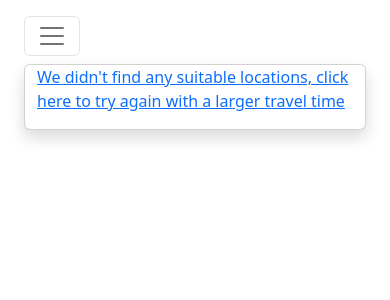
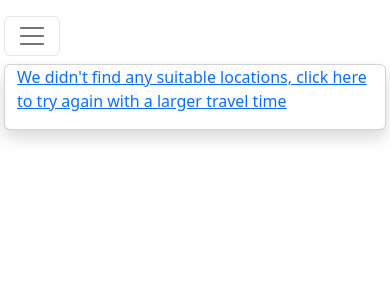
Before and after one commit to shanetwinterhalter/where-to-meet, a Flask app: template web/templates/calculate.html in a window 390 px wide. Shown: the top 300 px of the page. Run offline with Flask 2, Linux system fonts and the light colour scheme; the template is opened without the code that fills it, so the values that code supplies are empty; some libraries are stand-ins or nearby versions.

Commit message:
Update results card formatting

```diff
--- a/web/static/custom.css
+++ b/web/static/custom.css
@@ -42,3 +42,9 @@ input[type="number"] {
 	  justify-content: start !important;
 	}
 }
+
+@media only screen and (max-width: 767px) {
+  .media {
+    justify-content: center !important;
+  }
+}
--- a/web/templates/calculate.html
+++ b/web/templates/calculate.html
@@ -5,13 +5,13 @@
     {% if response_data.source_addresses | length > 0 %}
     <div id="map" class="fill position-fixed"></div>
     {% endif %}
-    <div class="col-auto gy-2 gx-5" id="info">
+    <div class="col-auto gy-2 gx-2" id="info">
         <nav class="navbar navbar-light d-md-none">
           <button class="navbar-toggler" type="button" data-toggle="collapse" data-target="#collapse">
             <span class="navbar-toggler-icon"></span>
           </button>
         </nav>
-        <div class="collapse show d-lg-block justify-content-center" id="collapse">
+        <div class="collapse show d-lg-block" id="collapse">
         <div class="card shadow" style="max-width: 50vh;">
             <div id="card_content" class="container gy-3">
                 {% if response_data.error_addresses | length > 0 %}
```
